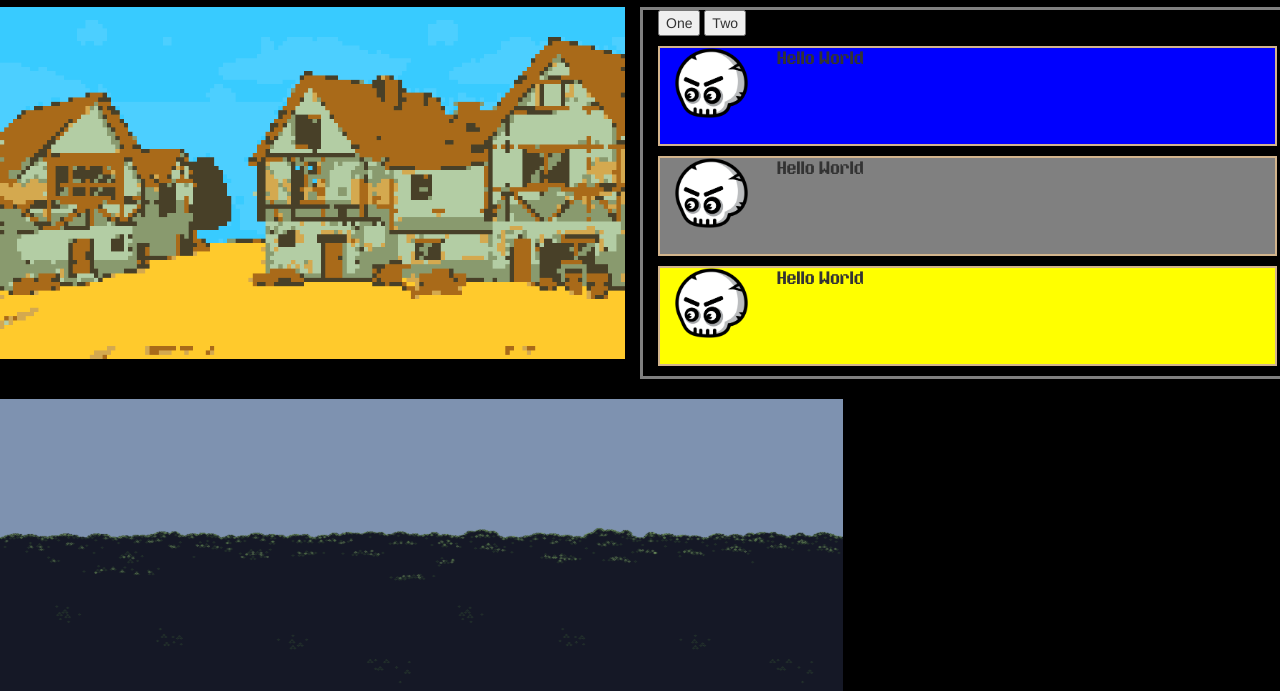
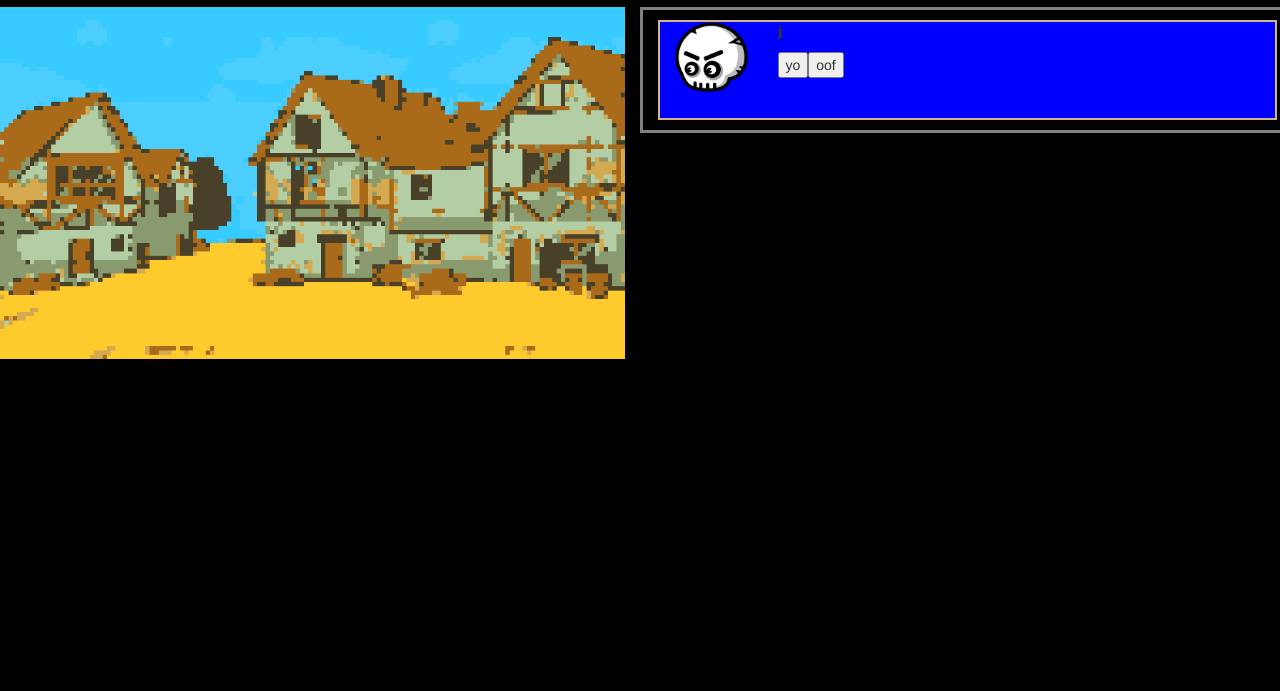
Before and after one commit to MValenciaIII/project_rpg, a plain HTML site: page rpgmenu.html in a window 1280 px wide. Both pictures are taken after a click on the button "Start Game". Shown: the part 109-800 px from the top of the page. Drawn offline with Linux system fonts and the light colour scheme.

Commit message:
work on scene

```diff
--- a/css/style.css
+++ b/css/style.css
@@ -81,8 +81,8 @@ body {
     overflow-y: auto;
 }
 
-.textBox {
-
+.typing {
+    animation: typingEffect 5s steps();
 }
 
 .box {
@@ -101,6 +101,20 @@ body {
     .characterText img {
         height: 50%;
         width: 50%;
+    }
+}
+
+.fadein  {
+    animation: fadingout 2s linear ;
+    animation-iteration-count: 1;
+}
+
+@keyframes fadingout  {
+    0% {
+        opacity: 1;
+    }
+    100% {
+        opacity: 0;
     }
 }
 /* Village Scene End */
--- a/js/app.js
+++ b/js/app.js
@@ -50,7 +50,7 @@ var facePicture = [
     {name: 'Skeleton' , image: 'media/frame-1.png'}
 ]
 
-function characters(text, characterChatColor, mediaPath ) {
+function characters(text, characterChatColor, name, mediaPath, buttonOne = '' , buttonTwo = '' ) {
     let characterText = document.getElementsByClassName('characterText')[0];
     console.log(characterText)
     let characterChatBox = document.createElement('div');
@@ -69,6 +69,7 @@ function characters(text, characterChatColor, mediaPath ) {
     let dialogueBox = document.createElement('div');
     dialogueBox.className = ('col-sm-10 col-xs-8');
     characterChatBox.appendChild(dialogueBox);
+//add a name
 
     let dialogue = document.createElement('p');
     dialogue.innerHTML = text;
@@ -76,32 +77,30 @@ function characters(text, characterChatColor, mediaPath ) {
 
     let color = characterChatBox
     color.style.backgroundColor = characterChatColor;
+
+    let optionOne = document.createElement('button');
+    optionOne.innerHTML = buttonOne;
+    dialogueBox.appendChild(optionOne);
+
+
+    let optionTwo = document.createElement('button');
+    optionTwo.innerHTML = buttonTwo;
+    dialogueBox.appendChild(optionTwo);
+
 }
 
 
 function village () {
     var hideSceneOne = document.getElementsByClassName('village')[0].style.display = 'initial';
-    let optionOne = document.getElementById('buttonOne');
-    let optionTwo = document.getElementById('buttonTwo');
-    characters('Hello World', 'blue', facePicture[0].image)
-    characters('Hello World', 'gray', 'media/frame-1.png')
-    characters('Hello World', 'yellow', 'media/frame-1.png')
+    // characters('hello', 'gray', 'media/frame-1.png')
 
 
-    // optionTwo.addEventListener('click', first)
-    // optionOne.addEventListener('click', first)
-    // function first() {
-    //     if (optionOne) {
-    //         characters('Hello World', 'gray')
 
-    //     } else if (optionTwo) {
-    //         characters('Hello WOrld', 'blue')
-
-    //     }
-
-    // }
-
-    optionOne.addEventListener('click', battleScene)
+    // let optionOne = document.getElementById('buttonOne');
+    // let optionTwo = document.getElementById('buttonTwo');
+    characters('j', 'blue', 'narrator',facePicture[0].image, 'yo', 'oof')
+    // characters('hello', 'gray', 'media/frame-1.png')
+    //optionOne.addEventListener('click', battleScene)
 
 
 }
@@ -222,4 +221,4 @@ function battleScene(health, name, enemydamage, teamHealth, teamName) {
     }//Function initateBattle
 
 }//Function Battlescene End
-battleScene(2, 'skeleton', 5, 1, 'Heroes')
+//battleScene(2, 'skeleton', 5, 1, 'Heroes')
--- a/rpgmenu.html
+++ b/rpgmenu.html
@@ -12,7 +12,7 @@
     <header>
         <div class="container menu">
             <div class="row">
-                <div class="col-sm-12 title skull_menu">
+                <div class="col-sm-12 title">
                     <h1>SKULL BOUND</h1>
                     <h5>(title work in progress)</h5>
                 </div>
@@ -67,8 +67,8 @@
                             <p>Lorem ipsum dolor sit amet consectetur adipisicing elit. Est odio iure officia ex amet consequatur veniam sed blanditiis doloribus magnam repellat, quod explicabo, distinctio, natus doloremque architecto. Necessitatibus, suscipit harum?.</p>
                         </div>
                     </div> -->
-                    <input type="button" value="One" id="buttonOne">
-                    <input type="button" value="Two" id="buttonTwo">
+                    <!-- <input type="button" value="One" id="buttonOne">
+                    <input type="button" value="Two" id="buttonTwo"> -->
                 </div>
             </div>
         </div>
```
